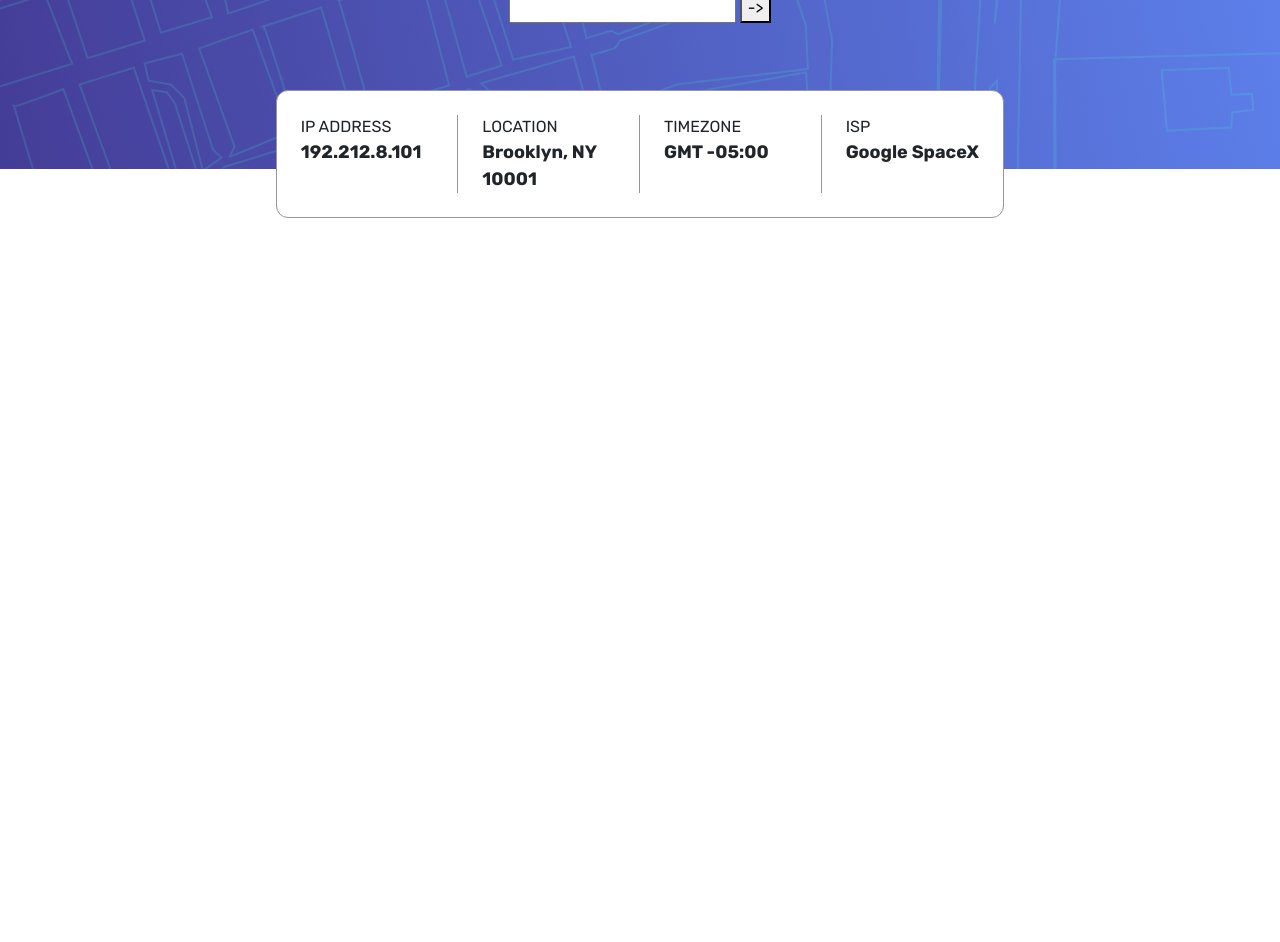
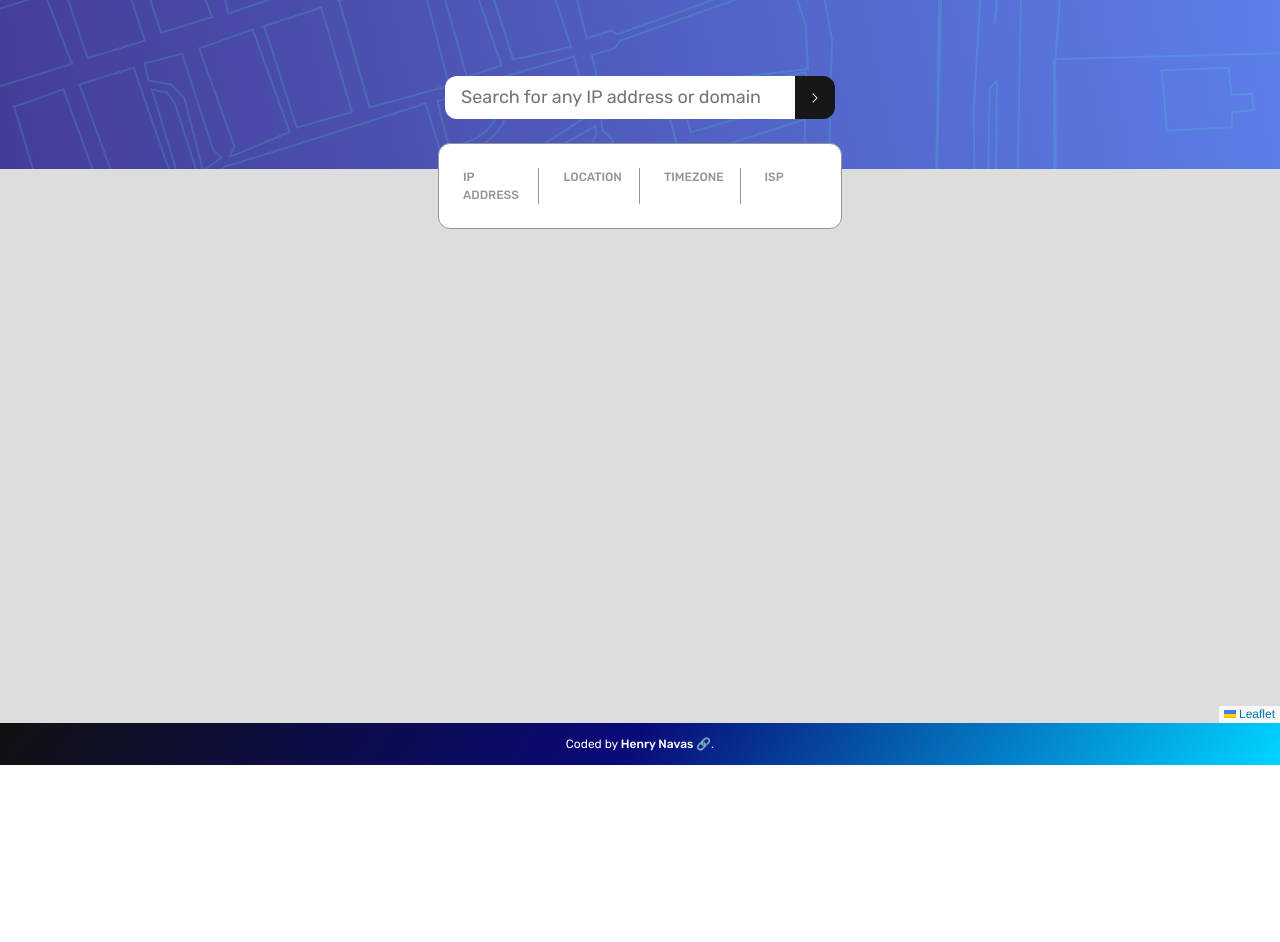
Before and after one commit to arqPhenry/ip-address-tracker, a website: page index.html in a window 1280 px wide. Shown: the part 111-1053 px from the top of the page. After the commit the page ends 876 px from the top, so only its background shows below. Drawn offline with nearby package versions, Linux system fonts and the light colour scheme; no server answers.

Commit message:
[ALIVE] MVP desplegado

```diff
--- a/index.html
+++ b/index.html
@@ -9,6 +9,9 @@
   <link rel="preconnect" href="https://fonts.googleapis.com">
   <link rel="preconnect" href="https://fonts.gstatic.com" crossorigin>
   <link href="https://fonts.googleapis.com/css2?family=Rubik:ital,wght@0,300..900;1,300..900&display=swap" rel="stylesheet">
+  <link rel="stylesheet" href="https://unpkg.com/leaflet@1.9.4/dist/leaflet.css"
+  integrity="sha256-p4NxAoJBhIIN+hmNHrzRCf9tD/miZyoHS5obTRR9BMY="
+  crossorigin=""/>
   <link href="styles.css" rel="stylesheet" type="text/css">
 
   <title>IP Address Tracker</title>
@@ -16,38 +19,38 @@
 <body>
   <header class="d-flex flex-column align-items-center">
     <h1>IP Address Tracker</h1>
-    <div class="seach">
-      <input id="input-ip">
-      <button id="obtenerIPbutton">-></button>
-    </div>
-  </header>
-  <main>
-    <div class="container d-flex justify-content-center">
+    <div class="container justify-content-center">
+      <div class="search">
+        <input id="input-ip" placeholder="Search for any IP address or domain">
+        <button id="obtenerIPbutton"><svg class="with-icon_icon__MHUeb" data-testid="geist-icon" fill="none" height="24" shape-rendering="geometricPrecision" stroke="currentColor" stroke-linecap="round" stroke-linejoin="round" stroke-width="1.5" viewBox="0 0 24 24" width="24" style="color:var(--geist-foreground);width:24px;height:24px"><path d="M9 18l6-6-6-6"/></svg></button>
+      </div>
       <div class="row dashboard bg-white">
         <div class="col-md-3 col-xsm-12">
           <span class="tag">IP ADDRESS</span>
-          <p id="ip-text">192.212.8.101</p>
+          <p id="ip-text"></p>
         </div>
         <div class="col-md-3 col-xsm-12">
           <span class="tag">LOCATION</span>
-          <p id="city-text">Brooklyn, NY 10001</p>
+          <p id="city-text"></p>
         </div>
         <div class="col-md-3 col-xsm-12">
           <span class="tag">TIMEZONE</span>
-          <p id="timezone-text">GMT -05:00</p>
+          <p id="timezone-text"></p>
         </div>
         <div class="col-md-3 col-xsm-12">
           <span class="tag">ISP</span>
-          <p id="isp-text">Google SpaceX</p>
+          <p id="isp-text"></p>
         </div>
       </div>
     </div>
-    <div class="map-container"></div>
-  </main>
+  </header>
+  <div>
+    <div class="map-container" id="map"></div>
+  </div>
 
   <footer>
-    <div class="attribution">
-      Coded by <a href="#">Henry Navas</a>.
+    <div class="attribution container">
+      <p>Coded by <a href="https://henrynavasportfolio.netlify.app/" target="_blank">Henry Navas 🔗</a>.</p>
     </div>
   </footer>
 
@@ -55,6 +58,9 @@
   <script src="https://code.jquery.com/jquery-3.3.1.slim.min.js" integrity="sha384-q8i/X+965DzO0rT7abK41JStQIAqVgRVzpbzo5smXKp4YfRvH+8abtTE1Pi6jizo" crossorigin="anonymous"></script>
   <script src="https://cdn.jsdelivr.net/npm/@popperjs/core@2.11.6/dist/umd/popper.min.js" integrity="sha384-oBqDVmMz9ATKxIep9tiCxS/Z9fNfEXiDAYTujMAeBAsjFuCZSmKbSSUnQlmh/jp3" crossorigin="anonymous"></script>
   <script src="https://cdn.jsdelivr.net/npm/bootstrap@5.2.3/dist/js/bootstrap.min.js" integrity="sha384-cuYeSxntonz0PPNlHhBs68uyIAVpIIOZZ5JqeqvYYIcEL727kskC66kF92t6Xl2V" crossorigin="anonymous"></script>
+  <script src="https://unpkg.com/leaflet@1.9.4/dist/leaflet.js"
+     integrity="sha256-20nQCchB9co0qIjJZRGuk2/Z9VM+kNiyxNV1lvTlZBo="
+     crossorigin=""></script>
   <script src="index.js"></script>
 </body>
 </html>
--- a/index.js
+++ b/index.js
@@ -1,3 +1,14 @@
+const map = L.map('map', {zoomControl: false});
+
+L.tileLayer('https://tile.openstreetmap.org/{z}/{x}/{y}.png', {
+  minZoom: 13,
+  maxZoom: 19,
+  reuseTiles: true,
+  unloadInvisibleTiles: true,
+  attribution: '&copy; <a href="http://www.openstreetmap.org/copyright">OpenStreetMap</a>'
+}).addTo(map);
+
+
 async function getIPAddress() {
     try {
       const response = await fetch('https://geo.ipify.org/api/v2/country,city?apiKey=at_qAYSlGbMocnyVBCQYLa1hE0EofQ60');
@@ -13,12 +24,18 @@ async function getIPAddress() {
       inputIp.value = data.ip;
       ipText.innerText = data.ip;
       cityText.innerText = `${data.location.city}, ${data.location.region} ${data.location.postalCode}`;
-      timezoneText.innerText = data.location.timezone;
+      timezoneText.innerText = `UTC ${data.location.timezone}` ;
       ispText.innerText = data.isp;
+
+      map.setView([data.location.lat, data.location.lng], 13);
+
+      const marker = L.marker([data.location.lat, data.location.lng]).addTo(map);
+      marker.bindPopup(`${data.location.lat}, ${data.location.lng}`);
+      marker.openPopup();
 
     } catch (error) {
       console.error('Error al obtener la IP del usuario:', error);
     }
   }
 
-//window.onload(getIPAddress());
+window.onload(getIPAddress());
--- a/src/styles/styles.scss
+++ b/src/styles/styles.scss
@@ -3,26 +3,100 @@
 body{
     font-family: 'Rubik', Arial, sans-serif;
     margin: 0;
+    font-size: 18px;
+    min-height: 554px;
+
+    button{
+        font-weight: 500;
+        font-size: 0.875rem;
+        line-height: 1.25rem;
+
+        transition-duration: 0.15s;
+        transition-timing-function: ease;
+        border: none;
+
+        display: flex;
+        align-items: center;
+    }
 
     header{
         background-image: url(./src/assets/images/pattern-bg-desktop.png);
         min-height: 280px;
         padding: 48px 24px;
+        display: flex;
+        flex-direction: column;
+        gap: 24px;
+        z-index: 2;
+
+        @media (max-width: 767px){
+            padding: 24px;
         }
 
-    main{
+        position: relative;
+
+        h1{
+            color: white;
+            margin: 0;
+            text-align: center;
+        }
+
+        .search{
+            display: flex;
+            justify-content: center;
+            width: 100%;
+            input{
+                padding: 8px 16px;
+                border-radius: 12px 0 0 12px;
+                font-weight: 400;
+                border: none;
+                min-width: 50px;
+                max-width: 350px;
+                width: 100%;
+                ::placeholder{
+                    font-weight: 400;
+
+                }
+            }
+            button{
+                border-radius: 0 12px 12px 0;
+                color: var(--blanco);
+                background-color: var(--negro-3);
+                padding: 0 8px;
+                &:hover{
+                    background-color: var(--negro-2);
+                }
+                svg{
+                    transform: scale(0.67);
+                }
+            }
+        }
+
         .container{
-            height: 100vh;
-            position: relative;
+            position: absolute;
+            bottom: -30%;
+            z-index: 30;
+            padding: 24px;
+            display: flex;
+            flex-direction: column;
+            gap: 24px;
+            align-items: center;
+
+            @media (max-width: 767px){
+                bottom: -70%;
+            }
+        }
+
         .dashboard{
             display: flex;
             border: 1px solid var(--Dark-Gray);
-                position: absolute;
-                top: -79px;
             border-radius: 12px;
             padding: 24px 0;
+
             :last-child{
                 border: none;
+            }
+            @media (max-width: 767px){
+                gap: 24px;
             }
             div{
                 padding: 0 24px;
@@ -32,14 +106,54 @@ body{
                 @media (max-width: 767px){
                     align-items: center;
                     justify-content: center;
+                    border-right: none;
+                }
+                span{
+                    font-size: 12px;
+                    color: var(--Dark-Gray);
+                    font-weight: 500;
                 }
             }
             p{
-                    font-size: 18px;
+                font-size: 20px;
                 font-weight: 700;
                 margin: 0;
+                @media (max-width: 767px){
+                    text-align: center;
                 }
             }
         }
     }
+
+    div{
+        #map {
+            min-height: 554px;
+            position: relative;
+            z-index: 1;
         }
+    }
+
+    footer{
+        background: linear-gradient(126deg, rgba(17,17,17,1) 0%, rgba(9,9,121,1) 49%, rgba(0,212,255,1) 100%);
+        div{
+            padding: 12px;
+            display: flex;
+            align-items: center;
+            justify-content: center;
+
+            p{
+                font-size: 12px;
+                font-weight: 400;
+                text-align: center;
+                margin: 0;
+                color: white;
+                a{
+                    color: white;
+                    text-decoration: none;
+                    font-weight: 500;
+                }
+            }
+        }
+    }
+
+}
```
Also changed, not shown: src/assets/images/icon-arrow.svg (deleted), styles.css, 1 other file. Lines whose indentation alone changed are shown as unchanged.
